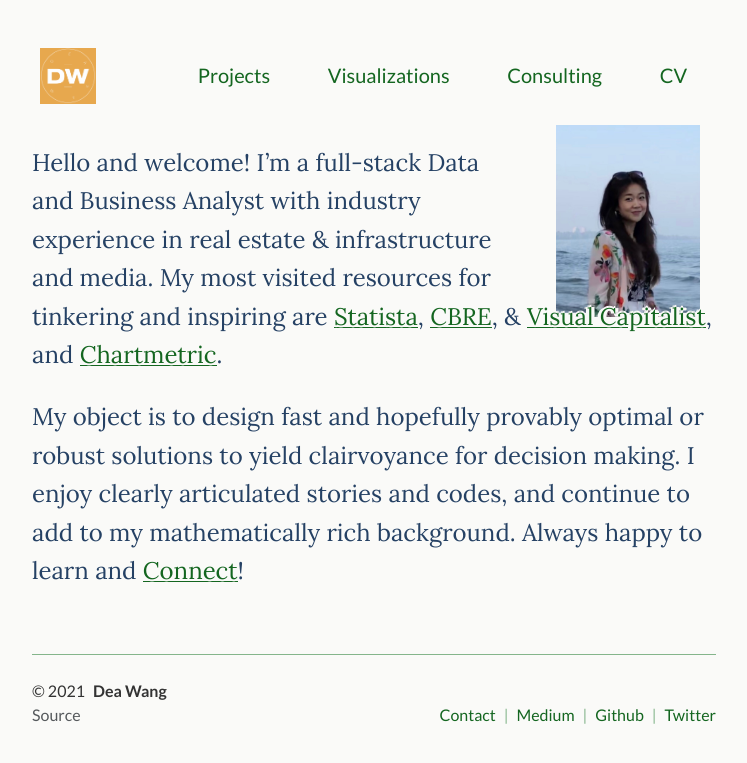
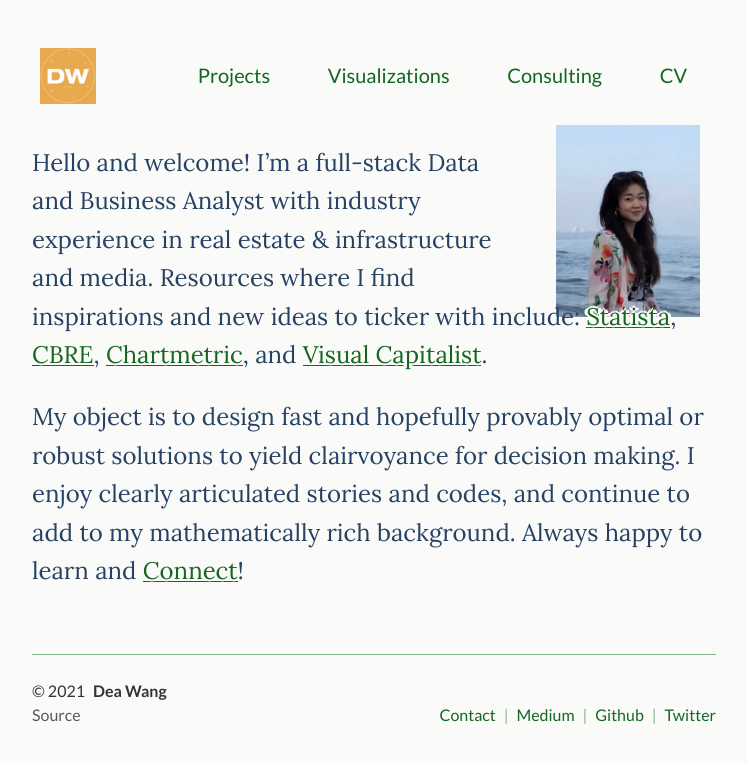
Before and after one commit to deawyk/deawyk.github.io, a Jekyll site: the page built from index.md, in a window 1280 px wide. Shown: the top 763 px of the page, without its empty margins (266-1013 px from the left). Built offline with Jekyll 4.4.1, drawn with Linux system fonts in a browser that asks for light colours.

Commit message:
Update index.md

```diff
--- a/index.md
+++ b/index.md
@@ -14,7 +14,7 @@ title: Dea Wang
 {:/}
 
 <div class="lead lead-about">
-Hello and welcome! I'm a full-stack Data and Business Analyst with industry experience in real estate & infrastructure and media. My most visited resources for tinkering and inspiring are [Statista](https://www.statista.com/studies-and-reports/industries), [CBRE](https://www.cbre.ca/en/research-and-reports), & [Visual Capitalist](https://www.visualcapitalist.com), and [Chartmetric](https://www.chartmetric.com/music-industry-trends/6mo-report).
+Hello and welcome! I'm a full-stack Data and Business Analyst with industry experience in real estate & infrastructure and media. Resources where I find inspirations and new ideas to ticker with include: [Statista](https://www.statista.com/studies-and-reports/industries), [CBRE](https://www.cbre.ca/en/research-and-reports), [Chartmetric](https://www.chartmetric.com/music-industry-trends/6mo-report), and [Visual Capitalist](https://www.visualcapitalist.com).
 
 My object is to design fast and hopefully provably optimal or robust solutions to yield clairvoyance for decision making. I enjoy clearly articulated stories and codes, and continue to add to my mathematically rich background. Always happy to learn and [Connect](https://calendly.com/deaw/coffee)!
 </div>
```
